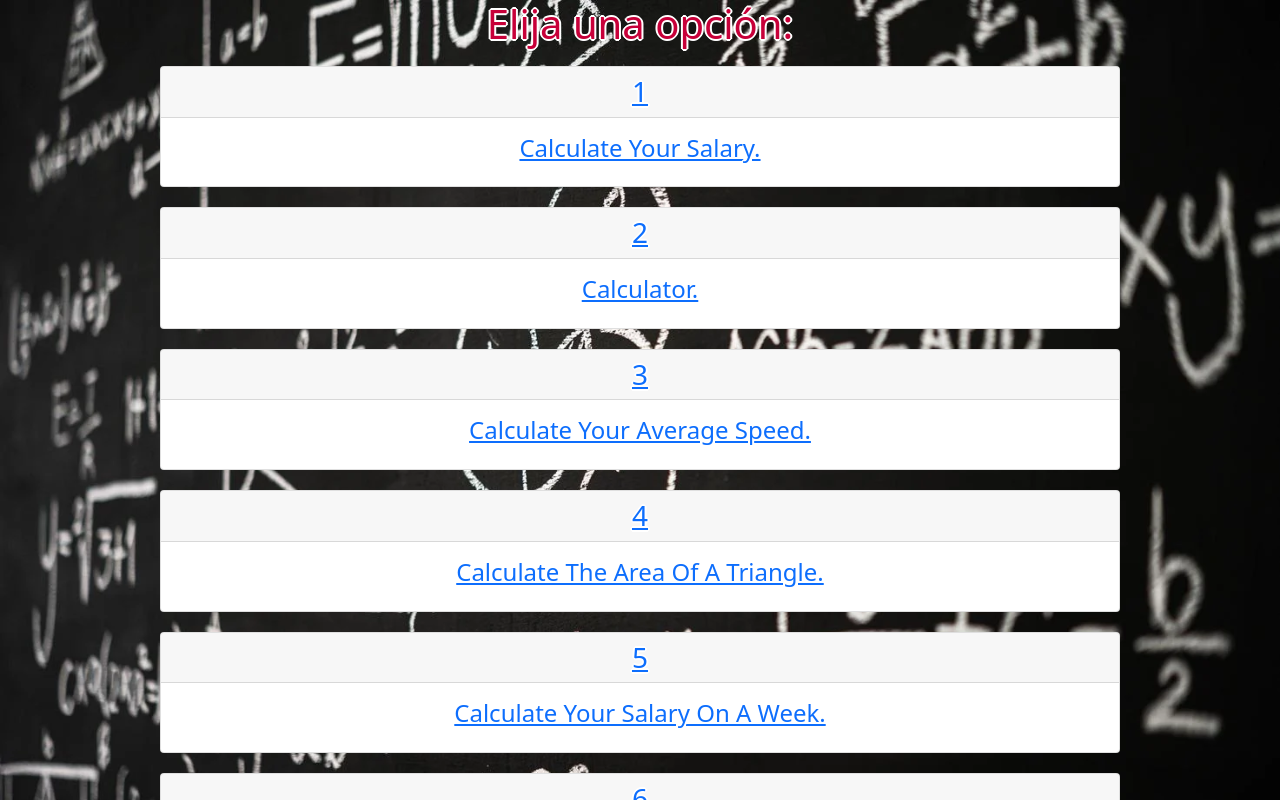
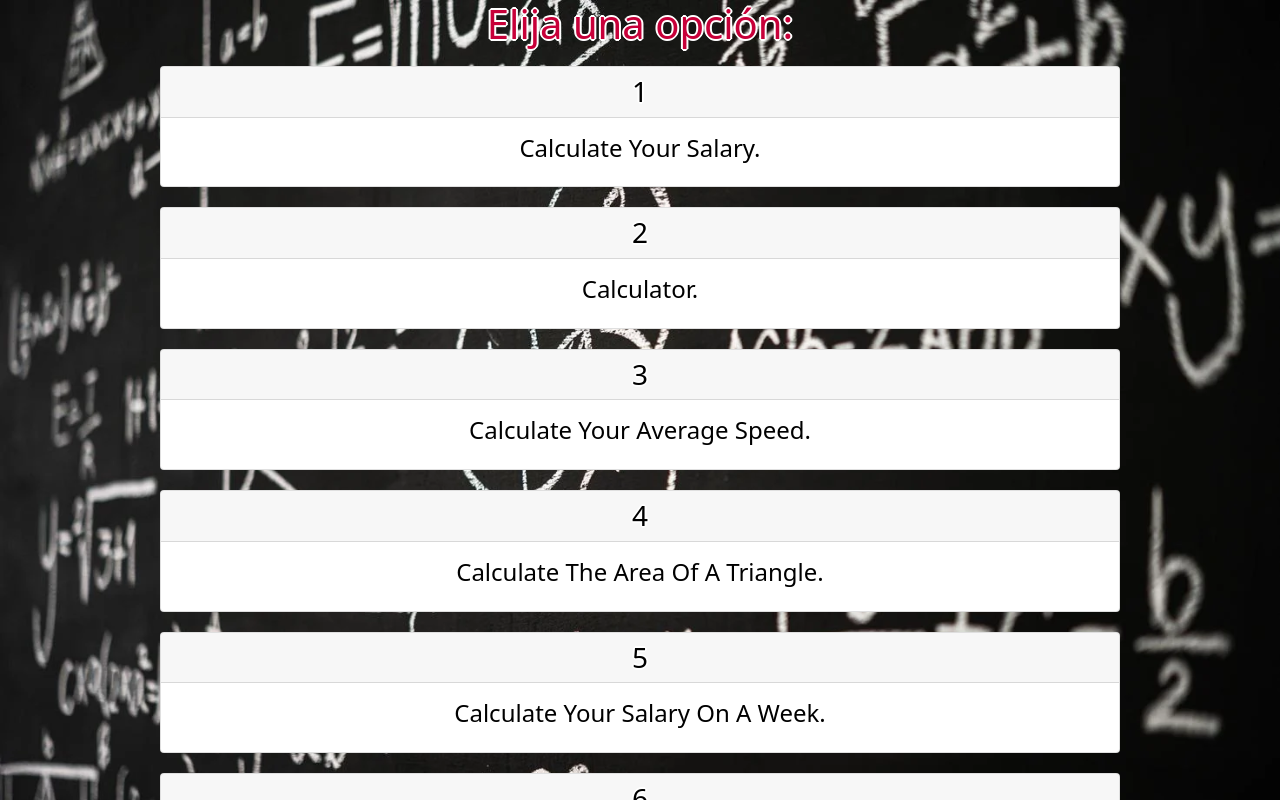
Before and after one commit to AndrewAV/logic, a React (Create React App) app: page /#/ in a window 1280 px wide. Shown: the top 800 px of the page. Built offline with nearby package versions, Linux system fonts and the light colour scheme.

Commit message:
Link changed style

```diff
--- a/src/App.css
+++ b/src/App.css
@@ -26,3 +26,8 @@ label {
   font-weight: bold;
   font-size: 50px;
 }
+
+.link{
+  text-decoration: none;
+  color: black;
+}
```
